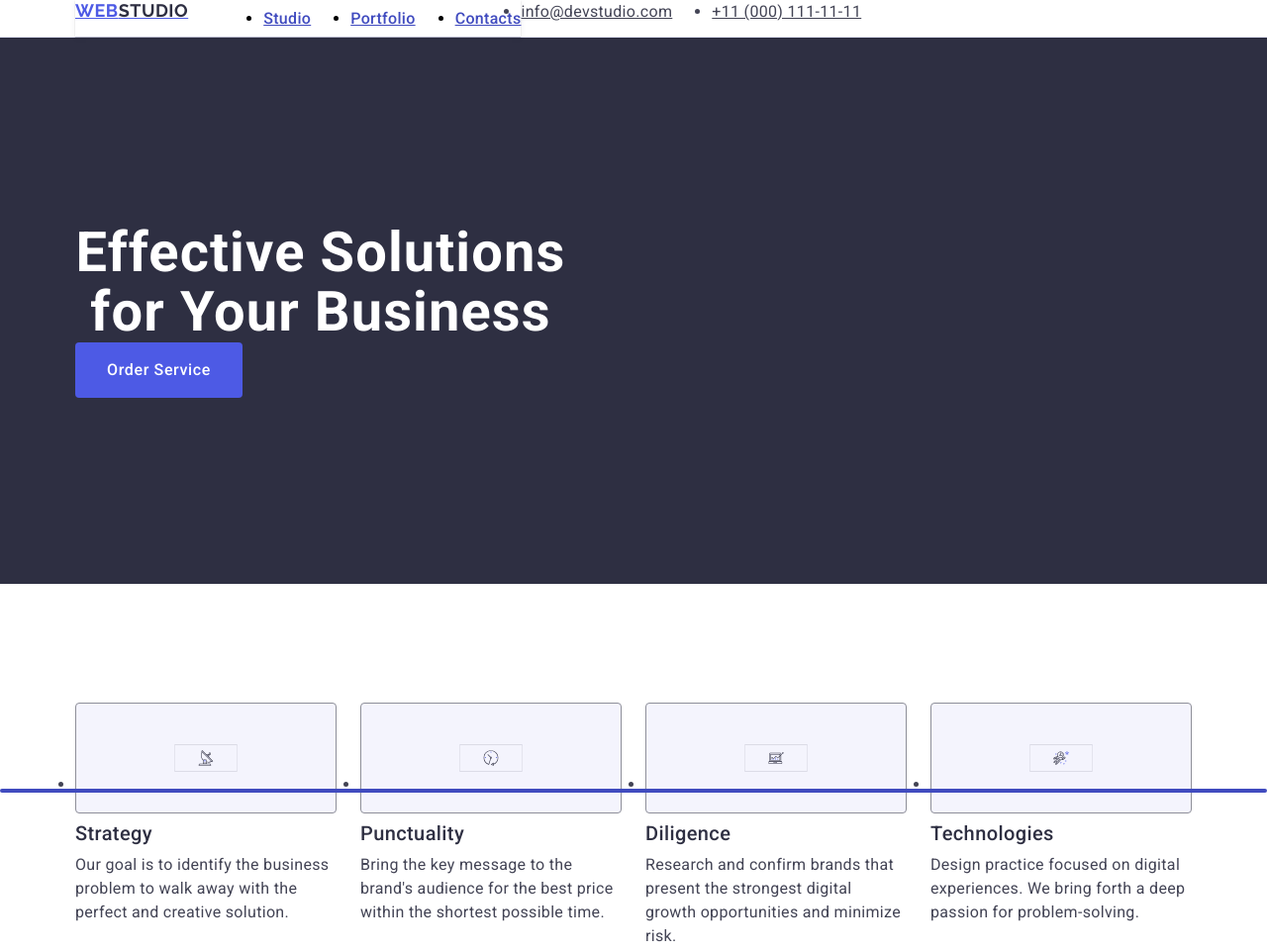
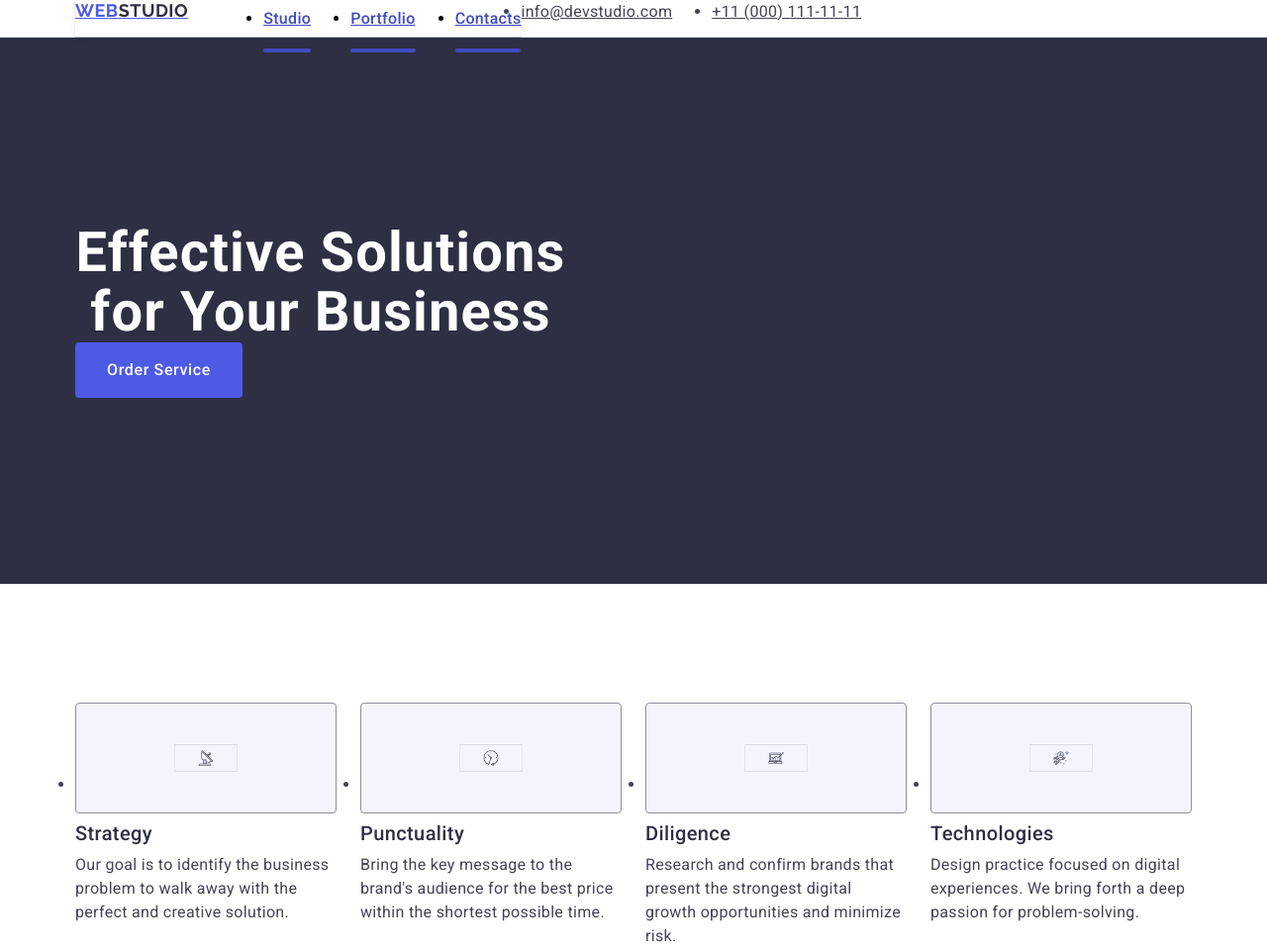
Before and after one commit to Bekir26/goit-markup-hw-04, a plain HTML site: page index.html in a window 1280 px wide. Shown: the top 961 px of the page at 99% size. Drawn offline with nearby package versions, Linux system fonts and the light colour scheme.

Commit message:
navbar style changed

```diff
--- a/css/styles.css
+++ b/css/styles.css
@@ -362,7 +362,7 @@ img {
  .instagram-link:focus {
   background-color: #31d0aa;
  }
- .nav-text::after {
+ .nav-lists-text::after {
   content: '';
   width: 100%;
   position: absolute;
```
